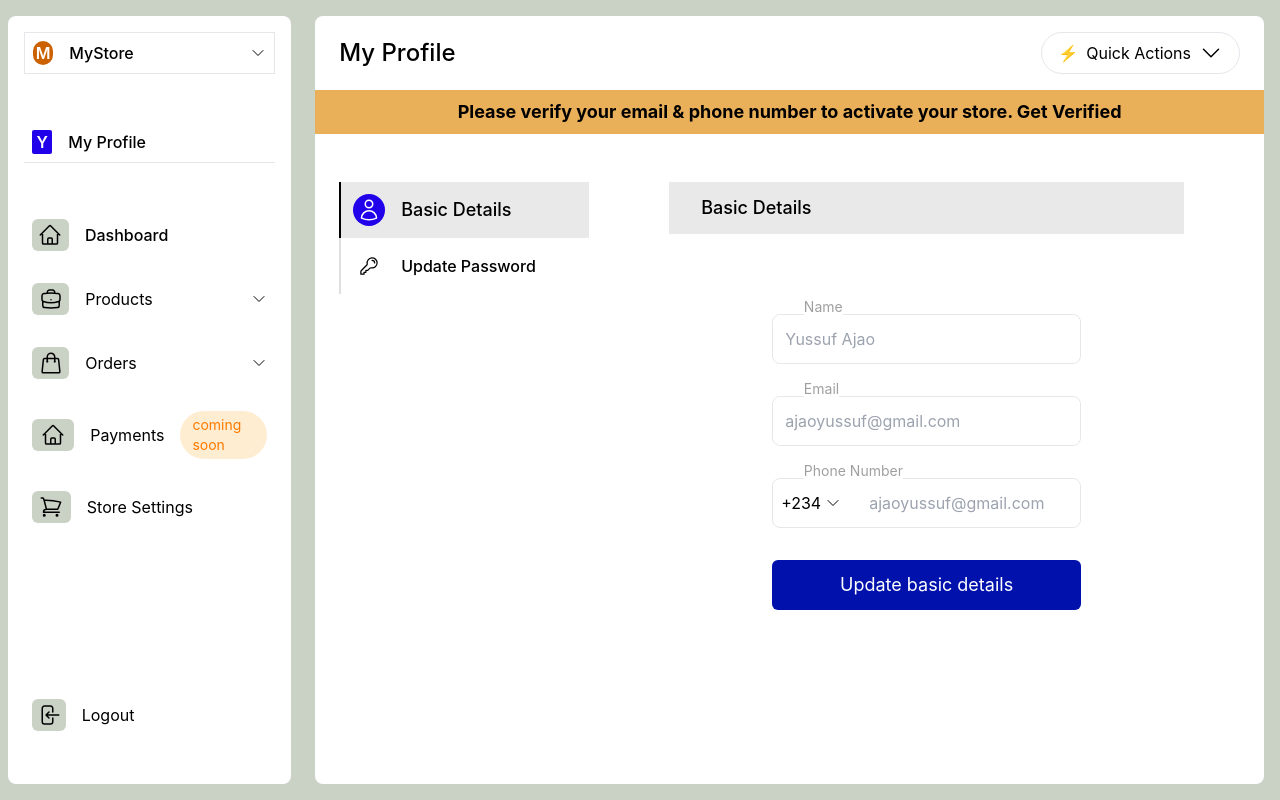
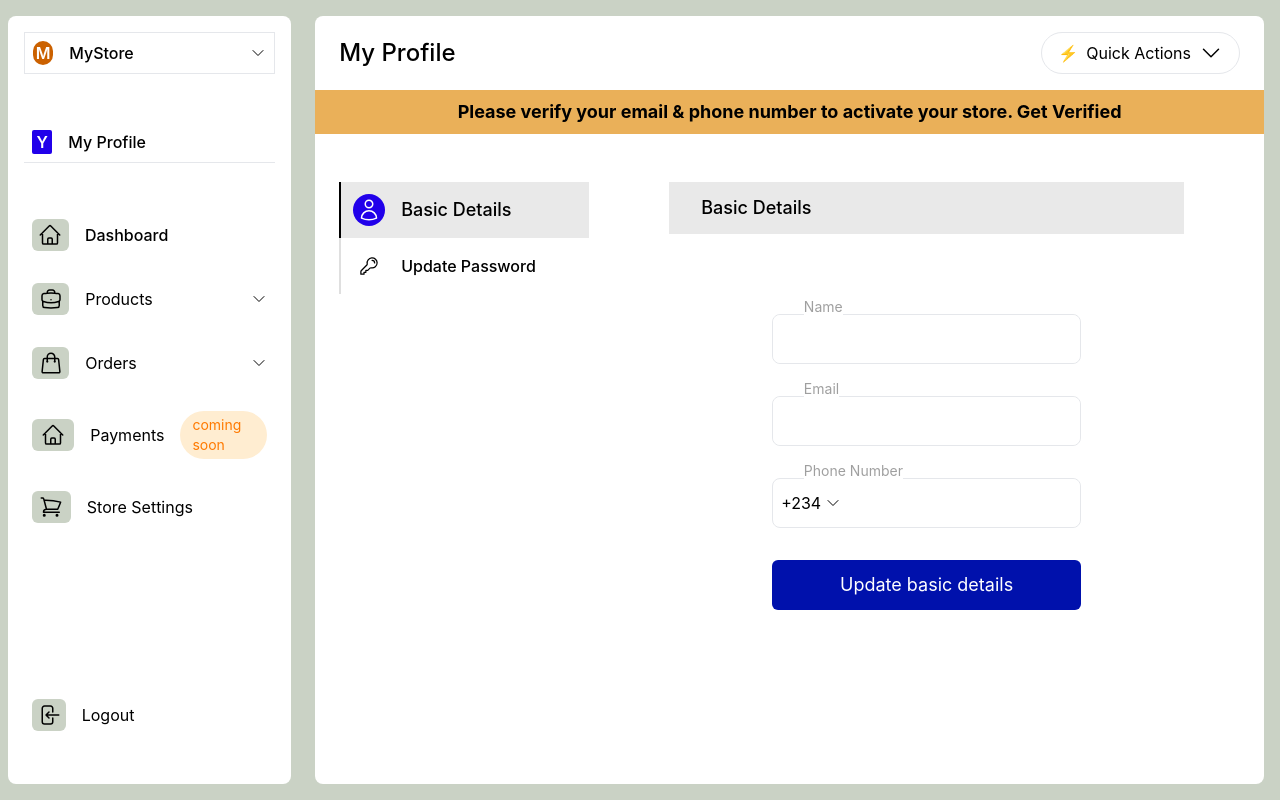
Before and after one commit to carissaayo/carristore, a React (Create React App) app: page /profile in a window 1280 px wide. Built offline with nearby package versions, Linux system fonts and the light colour scheme.

Commit message:
update details and password done

```diff
--- a/src/pages/AddProduct.js
+++ b/src/pages/AddProduct.js
@@ -1,4 +1,4 @@
-import { useState,useEffect } from "react";
+import { useState } from "react";
 import { CheckIcon, PlusIcon, TrashIcon } from "@heroicons/react/24/outline";
 import SideNav from "../components/landingpageComponents/SideNav";
 import PageHeader from "../components/PageHeader";
--- a/src/pages/Profile.js
+++ b/src/pages/Profile.js
@@ -6,16 +6,29 @@ import {
 } from "@heroicons/react/24/outline";
 import { useState,useEffect } from "react";
 import { useNavigate } from "react-router-dom";
-import {  useSelector } from "react-redux";
+import { useSelector, useDispatch } from "react-redux";
 
 import SideNav from "../components/landingpageComponents/SideNav";
 import PageHeader from "../components/PageHeader";
 
 import VerifyEmailText from "../components/VerifyEmailText";
+import { changeUserPassword, changUserDetails } from "../redux/reducers/userSlice";
 
 const Profile = () => {
+  const [name, setName] = useState("");
+  const [email, setEmail] = useState("");
+  const [phone, setPhone] = useState("");
+  const [currentPassword, setCurrentPassword] = useState("");
+  const [newPassword, setNewPassword] = useState("");
+  const [confirmPassword, setConfirmPassword] = useState("");
+  const [showSnackBar, setShowSnackBar] = useState(false);
+  const [incorrectPassword, setIncorrectPassword] = useState(false);
+  const [text, setText] = useState("")
+
      const navigate = useNavigate();
-     const { isLoggedIn } = useSelector((state) => state.user);
+  let dispatch = useDispatch();
+
+     const { isLoggedIn ,user} = useSelector((state) => state.user);
 
   const [openSideNav, setOpenSideNav] = useState(false);
   const [activeCon, setActiveCon] = useState(1);
@@ -25,8 +38,57 @@ const Profile = () => {
 //   if (!isLoggedIn)navigate("/login")
 // },[])
 
+
+const handleChangeDetails=(e)=>{
+e.preventDefault();
+if(name=== "" && email==="" && phone === "")return
+dispatch(changUserDetails({email,name,phone}))
+setShowSnackBar(true);
+setIncorrectPassword(true);
+setText("Details succesfully updated")
+}
+
+const handlePassswordChange=(e)=>{
+e.preventDefault();
+if(currentPassword!== user.password){
+  setIncorrectPassword(true);
+  setText("Your current password is incorrect")
+     setShowSnackBar(true);
+
+}else if(newPassword === currentPassword){
+  setIncorrectPassword(true) ;
+  setText("You can't use your old password as your new password")
+     setShowSnackBar(true);
+
+}else if(newPassword !== confirmPassword){
+  setIncorrectPassword(true);
+  setText("Confirm password doesnt match your new password")
+     setShowSnackBar(true);
+}
+else{
+  setIncorrectPassword(true)
+     setShowSnackBar(true);
+setText("Password successfully changed");
+dispatch(changeUserPassword({newPassword}))
+}
+
+}
+
+ useEffect(() => {
+   const snack =
+     incorrectPassword && setTimeout(() => setShowSnackBar(false), 2000);
+
+   return () => clearTimeout(snack);
+ }, [handlePassswordChange]);
 return (
   <main className="xl:flex h-screen w-full bg-secondaryColor gap-4 py-4 px-2 sm:px-4 overflow-hidden relative">
+    <section
+      className={` transition-translate duration-1000 ease-in-out absolute top-[3%] left-[10%] md:left-[20%] bg-white h-[100px] sm:h-[80px]  md:h-[70px] w-[80%] sm:w-[400px] md:w-[50%]  xl:w-[60%] rounded-xl  p-4 ${
+        showSnackBar ? "translate-y-[100%]" : "translate-y-[-200%]"
+      }`}
+    >
+      <h1 className=" text-lg font-medium text-center">{text}</h1>
+    </section>
     {/* Overlay Starts*/}
     <div
       className={`${
@@ -81,7 +143,10 @@ return (
         </section>
         <section className="md:flex-[4] relative  ">
           {/* Update Password */}
-            <div className={`${activeCon === 1 && "absolute left-[200%]"} `}>
+          <form
+            onSubmit={handlePassswordChange}
+            className={`${activeCon === 1 && "absolute left-[200%]"} `}
+          >
             <div className="flex gap-4 bg-[#E9E9E9] items-center px-8 py-3  mb-8 sm:mb-20">
               <h4 className="font-medium text-lg">Edit Password</h4>
             </div>
@@ -93,6 +158,8 @@ return (
                   type="text"
                   className="w-[90%] h-full rounded-lg outline-none pl-3  "
                   placeholder="Current Password"
+                  value={currentPassword}
+                  onChange={(e) => setCurrentPassword(e.target.value)}
                 />
                 <EyeIcon className="w-4 h-6 cursor-pointer" />
               </div>
@@ -105,6 +172,8 @@ return (
                   type="text"
                   className="w-[90%] h-full rounded-lg outline-none pl-3  "
                   placeholder="New Password"
+                  value={newPassword}
+                  onChange={(e) => setNewPassword(e.target.value)}
                 />
                 <EyeIcon className="w-4 h-6 cursor-pointer" />
               </div>
@@ -117,18 +186,23 @@ return (
                   type="text"
                   className="w-[90%] h-full rounded-lg outline-none pl-3  "
                   placeholder="Confirm New Password"
+                  value={confirmPassword}
+                  onChange={(e) => setConfirmPassword(e.target.value)}
                 />
                 <EyeIcon className="w-4 h-6 cursor-pointer" />
               </div>
             </div>
 
-              <button className="w-[95%] xs:w-[80%] sm:w-[70%] md:w-[80%] xl:w-[60%] bg-[#0011AC] h-[50px] flex items-center justify-center mx-auto rounded-md text-white text-lg hover:scale-110">
+            <button className="w-[95%] xs:w-[80%] sm:w-[70%] md:w-[80%] xl:w-[60%] bg-[#0011AC] h-[50px] flex items-center justify-center mx-auto rounded-md text-white text-lg hover:scale-110" type="submit">
               Update Password
             </button>
-            </div>
+          </form>
 
           {/* Basic Details */}
-            <div className={`${activeCon === 2 && "absolute left-[200%]"}`}>
+          <form
+            onSubmit={handleChangeDetails}
+            className={`${activeCon === 2 && "absolute left-[200%]"}`}
+          >
             <div className="flex gap-4 bg-[#E9E9E9] items-center px-8 py-3  mb-8 sm:mb-20">
               <h4 className="font-medium text-lg">Basic Details</h4>
             </div>
@@ -142,7 +216,9 @@ return (
                 <input
                   type="text"
                   className="w-full h-full rounded-lg outline-none pl-3 focus:outline-2 focus:outline-[#00000060] "
-                    placeholder="Yussuf Ajao"
+                  placeholder={user?.fullname}
+                  value={name}
+                  onChange={(e) => setName(e.target.value)}
                 />
               </div>
             </div>
@@ -154,9 +230,11 @@ return (
                   Email
                 </span>
                 <input
-                    type="text"
+                  type="email"
                   className="w-full h-full rounded-lg outline-none pl-3 focus:outline-2 focus:outline-[#00000060] "
-                    placeholder="ajaoyussuf@gmail.com"
+                  placeholder={user?.email}
+                  value={email}
+                  onChange={(e) => setEmail(e.target.value)}
                 />
               </div>
             </div>
@@ -171,17 +249,25 @@ return (
                   +234 <ChevronDownIcon className="w-4 h-4" />
                 </p>
                 <input
-                    type="text"
+                  type="number"
+                  type="number"
+                  min="1"
+                  step="1"
                   className="w-full h-full rounded-lg outline-none pl-3 focus:outline-2 focus:outline-[#00000060] "
-                    placeholder="ajaoyussuf@gmail.com"
+                  placeholder={user?.phone}
+                  value={phone}
+                  onChange={(e) => setPhone(e.target.value)}
                 />
               </div>
             </div>
 
-              <button className="w-[95%] xs:w-[80%] sm:w-[70%] md:w-[80%] xl:w-[60%] bg-[#0011AC] h-[50px] flex items-center justify-center mx-auto rounded-md text-white text-lg hover:scale-110">
+            <button
+              type="submit"
+              className="w-[95%] xs:w-[80%] sm:w-[70%] md:w-[80%] xl:w-[60%] bg-[#0011AC] h-[50px] flex items-center justify-center mx-auto rounded-md text-white text-lg hover:scale-110"
+            >
               Update basic details
             </button>
-            </div>
+          </form>
         </section>
       </section>
     </section>
--- a/src/redux/reducers/userSlice.js
+++ b/src/redux/reducers/userSlice.js
@@ -142,6 +142,21 @@ state.products=state.products.map(product=>{
           return item
         })
 
+    },
+    changUserDetails:(state,action)=>{
+const {phone,name,email}= action.payload
+if (phone !== "") state.user.phone = phone;
+if(name!== "")state.user.name=name;
+if(email !=="")state.user.email = email;
+console.log(state.user);
+localStorage.setItem("user", JSON.stringify(state.user))
+
+    },
+    changeUserPassword: (state,action)=>{
+const {newPassword}= action.payload
+if(newPassword)state.user.password=newPassword;
+localStorage.setItem("user", JSON.stringify(state.user));
+
     }
   },
 });
@@ -158,7 +173,9 @@ export const {
   updateProduct,
   updateProductImg,
   loginUser,
-  logoutUser
+  logoutUser,
+  changUserDetails,
+  changeUserPassword
 } = userSlice.actions;
 
 export default userSlice.reducer;
```
Lines whose indentation alone changed are shown as unchanged.
